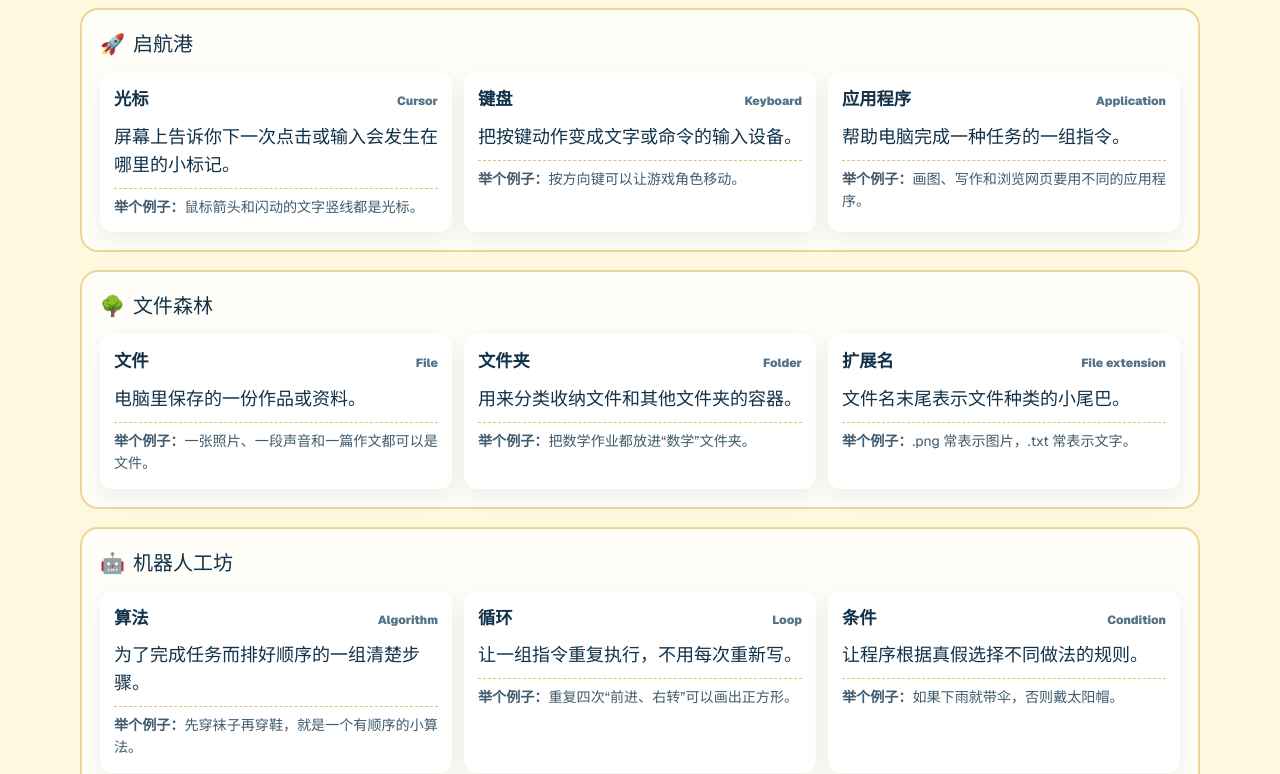
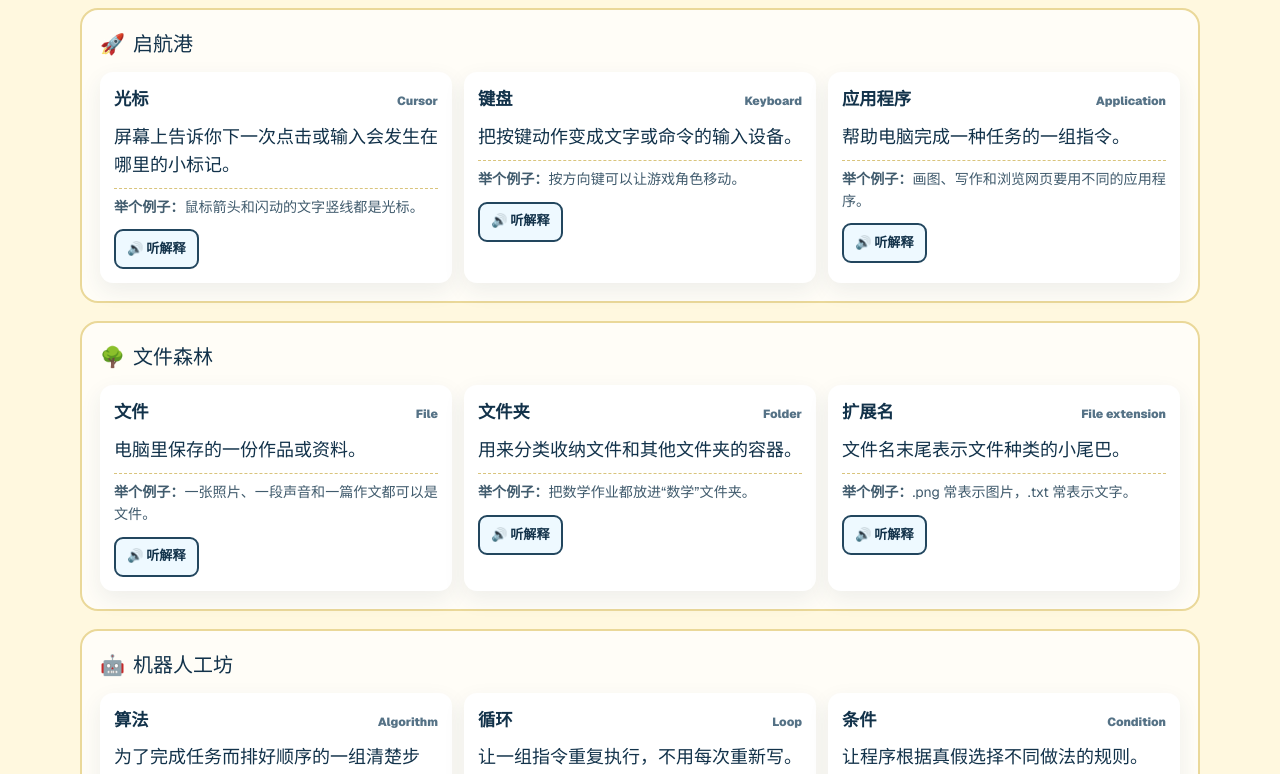
Before and after one commit to oldshipmaster/computer-study, a Next.js app: page / in a window 1280 px wide. Shown: the part 3020-3794 px from the top of the page. Built offline with nearby package versions, Linux system fonts and the light colour scheme.

Commit message:
feat: read computer dictionary explanations aloud

```diff
--- a/app/globals.css
+++ b/app/globals.css
@@ -1184,6 +1184,8 @@ input {
 .dictionary-groups dd { margin: 9px 0 0; line-height: 1.55; }
 .dictionary-groups dd p { margin: 0 0 9px; }
 .dictionary-groups dd span { display: block; padding-top: 8px; border-top: 1px dashed #d9c47c; color: #405b6d; font-size: .88rem; }
+.dictionary-groups dd button { min-height: 40px; margin-top: 11px; padding: 0 11px; border: 2px solid #22465e; border-radius: 9px; background: #eef9ff; color: #12324a; font: inherit; font-size: .82rem; font-weight: 850; }
+.dictionary-groups dd button:disabled { border-color: #aab7bd; background: #edf0f1; color: #66777f; cursor: not-allowed; }
 .dictionary-empty { display: grid; justify-items: center; gap: 10px; padding: 28px; border: 2px dashed #d2b95f; border-radius: 18px; text-align: center; }
 .dictionary-empty span { font-size: 2rem; }
 .dictionary-empty p { margin: 0; }
--- a/components/BitIslandApp.tsx
+++ b/components/BitIslandApp.tsx
@@ -346,6 +346,7 @@ export function BitIslandApp() {
         headingRef={mapHeadingRef}
         onStartCourse={startCourse}
         resume={progress.resume}
+        soundEnabled={progress.settings.sound}
       />
     );
   }
--- a/components/ComputerDictionary.tsx
+++ b/components/ComputerDictionary.tsx
@@ -1,12 +1,33 @@
 "use client";
 
-import { useState } from "react";
+import { useEffect, useState } from "react";
 import { ISLANDS } from "@/lib/course-data";
 import { searchDictionary } from "@/lib/computer-dictionary";
 
-export function ComputerDictionary() {
+export function ComputerDictionary({ soundEnabled }: { soundEnabled: boolean }) {
   const [query, setQuery] = useState("");
+  const [canSpeak, setCanSpeak] = useState(false);
   const entries = searchDictionary(query);
+
+  useEffect(() => {
+    let cancelled = false;
+    queueMicrotask(() => {
+      if (!cancelled) setCanSpeak("speechSynthesis" in window && typeof window.SpeechSynthesisUtterance === "function");
+    });
+    return () => {
+      cancelled = true;
+      if ("speechSynthesis" in window) window.speechSynthesis.cancel();
+    };
+  }, []);
+
+  function speak(term: string, explanation: string, example: string) {
+    if (!soundEnabled || !canSpeak || document.visibilityState !== "visible") return;
+    const utterance = new window.SpeechSynthesisUtterance(`${term}。${explanation}。举个例子：${example}`);
+    utterance.lang = "zh-CN";
+    utterance.rate = 0.9;
+    window.speechSynthesis.cancel();
+    window.speechSynthesis.speak(utterance);
+  }
 
   return (
     <section className="computer-dictionary" aria-labelledby="computer-dictionary-heading">
@@ -24,7 +45,7 @@ export function ComputerDictionary() {
             <h3 id={`dictionary-${island.id}`}><span aria-hidden="true">{island.icon}</span>{island.name}</h3>
             <dl>{islandEntries.map((entry) => <div key={entry.id}>
               <dt>{entry.term}<small>{entry.english}</small></dt>
-              <dd><p>{entry.explanation}</p><span><strong>举个例子：</strong>{entry.example}</span></dd>
+              <dd><p>{entry.explanation}</p><span><strong>举个例子：</strong>{entry.example}</span><button disabled={!soundEnabled || !canSpeak} onClick={() => speak(entry.term, entry.explanation, entry.example)} type="button">{soundEnabled ? "🔊 听解释" : "声音已关闭"}</button></dd>
             </div>)}</dl>
           </section>;
         })}
--- a/components/IslandMap.tsx
+++ b/components/IslandMap.tsx
@@ -30,6 +30,7 @@ interface IslandMapProps {
   onStartCourse: (courseId: string) => void;
   resume: { courseId: string; stage: number } | null;
   confidenceByCourse: Record<string, CourseConfidence>;
+  soundEnabled: boolean;
 }
 
 const DIFFICULTY_LABELS: Record<Course["difficulty"], string> = {
@@ -85,6 +86,7 @@ export function IslandMap({
   onStartCourse,
   resume,
   confidenceByCourse,
+  soundEnabled,
 }: IslandMapProps) {
   const [courseQuery, setCourseQuery] = useState("");
   const [selectedIslandId, setSelectedIslandId] = useState("all");
@@ -172,7 +174,7 @@ export function IslandMap({
       {mission.complete ? <CompletionCertificate /> : null}
 
       <KnowledgeAtlas completedCourseIds={completedCourseIds} />
-      <ComputerDictionary />
+      <ComputerDictionary soundEnabled={soundEnabled} />
       <ReviewChallenge completedCourseIds={completedCourseIds} key={completedCourseIds.join("|")} />
 
       <section className="adventure-map" id="adventure-map" aria-labelledby="islands-heading">
```
Also changed, not shown: 1 other file (tests, documents, lock files or other folders).
